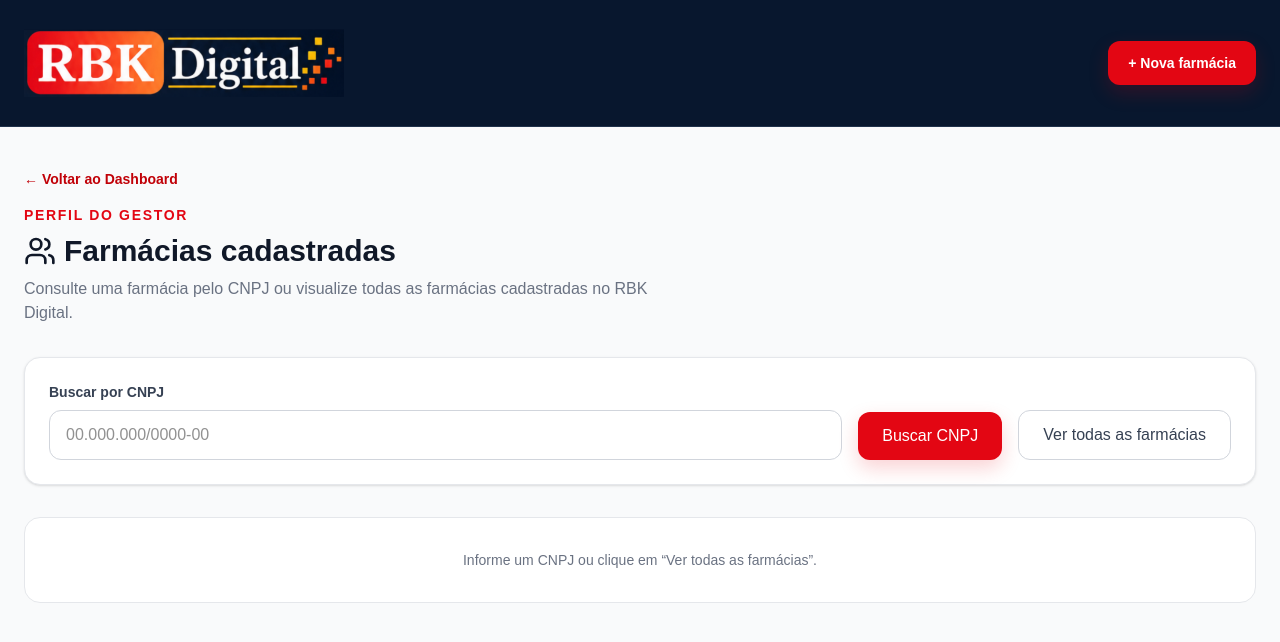
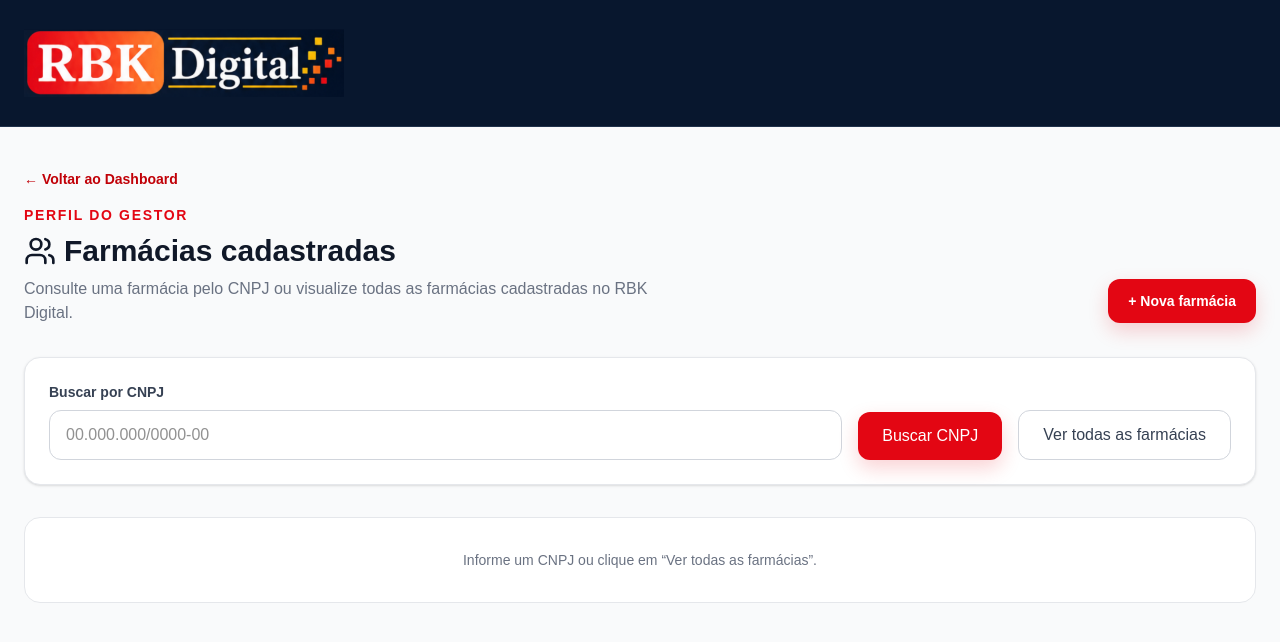
Before and after one commit to ismaelvoigt/rbk-digital, a Next.js app: page /usuarios in a window 1280 px wide. Shown: the top 642 px of the page. Built offline with nearby package versions, Linux system fonts and the light colour scheme; no server answers.

Commit message:
[DEV][FE] botão adicionar farmácia.

```diff
--- a/src/app/usuarios/page.tsx
+++ b/src/app/usuarios/page.tsx
@@ -258,15 +258,6 @@ export default function UsuariosPage() {
       <header className="rbk-topbar">
         <div className="mx-auto flex max-w-7xl flex-wrap items-center justify-between gap-4 px-6 py-5">
           <RbkBrand light />
-
-          <nav aria-label="Navegação de farmácias" className="flex flex-wrap items-center justify-end gap-3">
-          <Link
-            href="/usuarios/novo"
-            className="rounded-xl rbk-primary px-5 py-3 text-sm font-semibold text-white transition hover:opacity-90"
-          >
-            + Nova farmácia
-          </Link>
-          </nav>
         </div>
       </header>
 
@@ -298,10 +289,18 @@ export default function UsuariosPage() {
             <span>Farmácias cadastradas</span>
           </h1>
 
-          <p className="mt-2 max-w-2xl text-gray-500">
-            Consulte uma farmácia pelo CNPJ ou visualize todas as
-            farmácias cadastradas no RBK Digital.
-          </p>
+          <div className="mt-2 flex flex-col gap-4 sm:flex-row sm:items-center sm:justify-between">
+            <p className="max-w-2xl text-gray-500">
+              Consulte uma farmácia pelo CNPJ ou visualize todas as
+              farmácias cadastradas no RBK Digital.
+            </p>
+            <Link
+              href="/usuarios/novo"
+              className="shrink-0 self-start rounded-xl rbk-primary px-5 py-3 text-sm font-semibold text-white transition hover:opacity-90 sm:self-auto"
+            >
+              + Nova farmácia
+            </Link>
+          </div>
         </div>
 
         <section className="mb-8 rounded-2xl border border-gray-200 bg-white p-6 shadow-sm">
```
